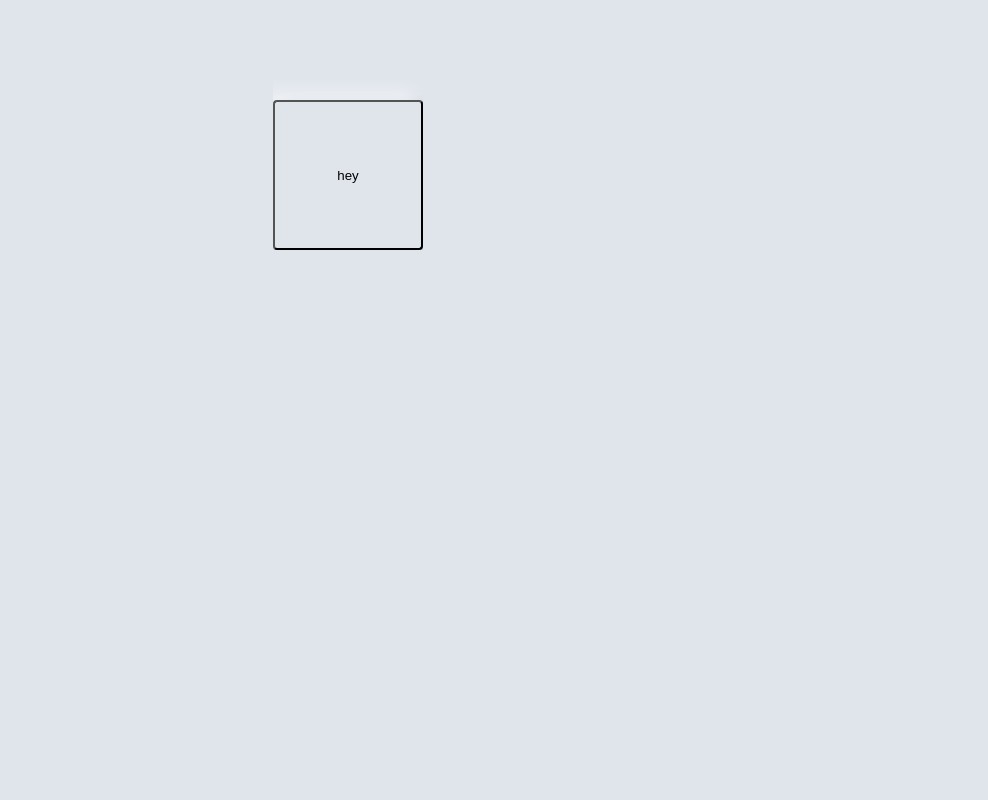
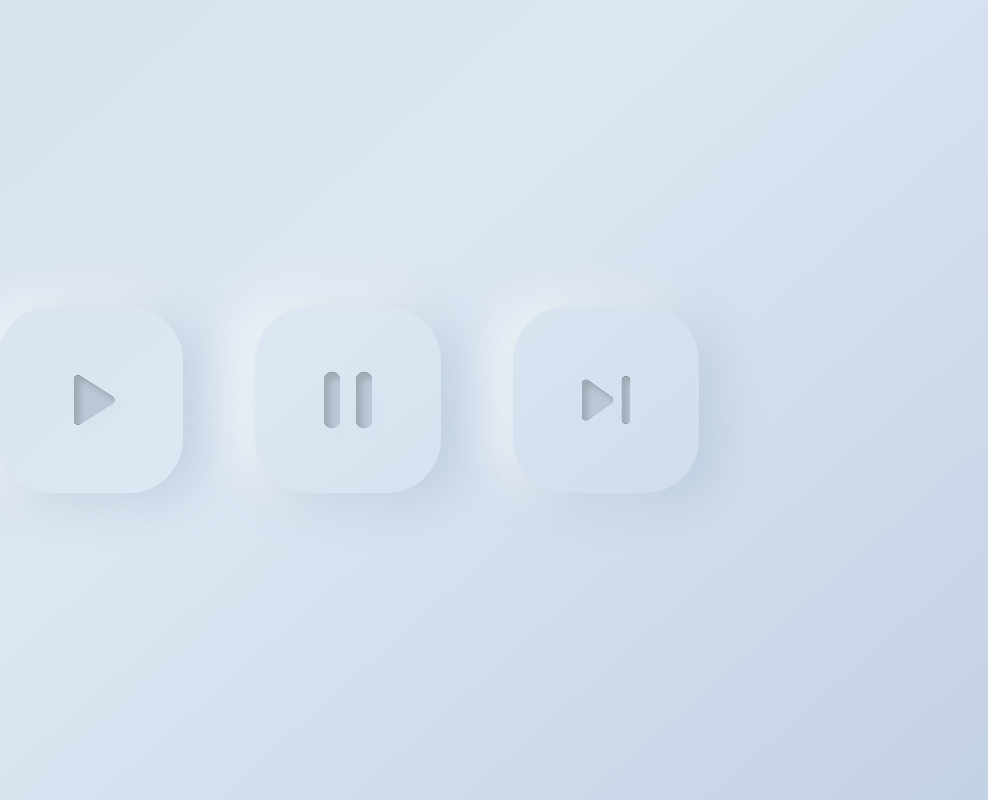
Before and after one commit to NEUTONIC-IO/neutonic-css-framework, a plain HTML site: page experimental/index.html in a window 1280 px wide. Shown: the whole page, without its empty margins (292-1280 px from the left). Drawn offline with Linux system fonts and the light colour scheme.

Commit message:
new button style added

```diff
--- a/experimental/index.html
+++ b/experimental/index.html
@@ -11,20 +11,23 @@
 
 <main>
 
- <button class="box">hey</button>
-<!--<div class="button"><span>Click Me</span></div>-->
-</main>
-
-<!--    <section id="form-section">-->
-<!--        <section class="container">-->
-<!--            <section class="form-left"></section>-->
-<!--            <section class="form-right "></section>-->
-<!--        </section>-->
-<!--    </section>-->
-
-<!--<div class="button"><span>Click Me</span></div>-->
-<!--<div class="button"><span>Hover</span></div>-->
-<!--<div class="button"><span>Clicked</span></div>-->
+<div class="btns-wrapper">
+  <div class="btn pressed">
+    <div class="inner-wrapper">
+      <i class="material-icons-round">play_arrow</i>
+    </div>
+  </div>
+  <div class="btn">
+    <div class="inner-wrapper">
+      <i class="material-icons-round">pause</i>
+    </div>
+  </div>
+  <div class="btn">
+    <div class="inner-wrapper">
+      <i class="material-icons-round">skip_next</i>
+    </div>
+  </div>
+</div>
 
 </body>
 </html>
--- a/experimental/neutonic-test.css
+++ b/experimental/neutonic-test.css
@@ -1,63 +1,66 @@
-/*  Import Google Fonts */
-
-@import url('https://fonts.googleapis.com/css?family=Oswald|Raleway|Source+Sans+Pro&display=swap');
-
-/* General Styling*/
-/* ========================================================================== */
-
-*,
-::before,
-::after {
+@import url("https://fonts.googleapis.com/css?family=Material+Icons+Round");
+* {
   box-sizing: border-box;
 }
 
-::before,
-::after {
-  text-decoration: inherit;
-  vertical-align: inherit;
+html,
+body {
+  width: 100%;
+  height: 100%;
+  margin: 0;
 }
 
-* {
-  margin: 0px;
-  padding: 0px;
-  box-sizing: border-box;
-  overflow: auto;
+body {
+  background: linear-gradient(318.32deg, #C3D1E4 0%, #DDE7F3 55%, #D4E0ED 100%);
+  display: grid;
+  place-items: center;
 }
 
-/*Main Styling*/
-/* ========================================================================== */
-
-body {
-  font-family: 'Lato', sans-serif;
-  background-color: #E0E5EC;
-  display: flex;
-  justify-content: center;
-  align-items: center;
+.btns-wrapper {
+  display: grid;
+  grid-auto-flow: column;
+  padding: 16px;
+  gap: 24px;
+  -webkit-transform: scale(3);
+          transform: scale(3);
 }
 
-.box {
-  /* Basic styling and alignment */
-  margin-left: auto;
-  margin-right: auto;
-  margin-top:100px;
-  border-radius:4px;
-  width:150px;
-  height:150px;
-  /* Basic styling and alignment */
-  /* For Neumorphism Effect */
-  background-color:#E0E5EC;
-  box-shadow: 9px 9px 16px rgb(163,177,198,0.6), -9px -9px 16px  rgba(255,255,255, 0.5);
-    /* For Neumorphism Effect */
+.btn {
+  width: 62px;
+  height: 62px;
+  position: relative;
+  border-radius: 18px;
+  padding: 2px;
+  box-shadow: 4px 2px 16px rgba(136, 165, 191, 0.48), -4px -2px 16px #FFFFFF;
+  cursor: pointer;
+  -webkit-tap-highlight-color: transparent;
+}
+.btn .inner-wrapper {
+  width: 100%;
+  height: 100%;
+  border-radius: 16px;
+  -webkit-transition: all .2s ease-in-out;
+  transition: all .2s ease-in-out;
+  display: grid;
+  place-items: center;
+}
+.btn .inner-wrapper i {
+  -webkit-user-select: none;
+     -moz-user-select: none;
+      -ms-user-select: none;
+          user-select: none;
+  -webkit-transition: all .2s ease-in-out;
+  transition: all .2s ease-in-out;
+  font-size: 32px;
+  position: relative;
+  color: rgba(201, 215, 230, 0.8);
+  text-shadow: 2px 2px 2px #d6e1ef99, 0 0 0 #000, 2px 2px 2px #d6e1ef00;
 }
 
-
-/* ========================================================================== */
-
-
-/* ========================================================================== */
-
-
-/* ========================================================================== */
-
-
-/* ========================================================================== */
+.btn.active .inner-wrapper {
+  box-shadow: inset 3px 3px 7px rgba(136, 165, 191, 0.48), inset -3px -3px 7px #FFFFFF;
+}
+.btn.active .inner-wrapper i {
+  color: black;
+  text-shadow: 1px 1px 1px #d6e1ef99, 0 0 0 #000, 1px 1px 1px #d6e1ef00;
+}
```
Also changed, not shown: publish/package.json (+9 -1 lines).
